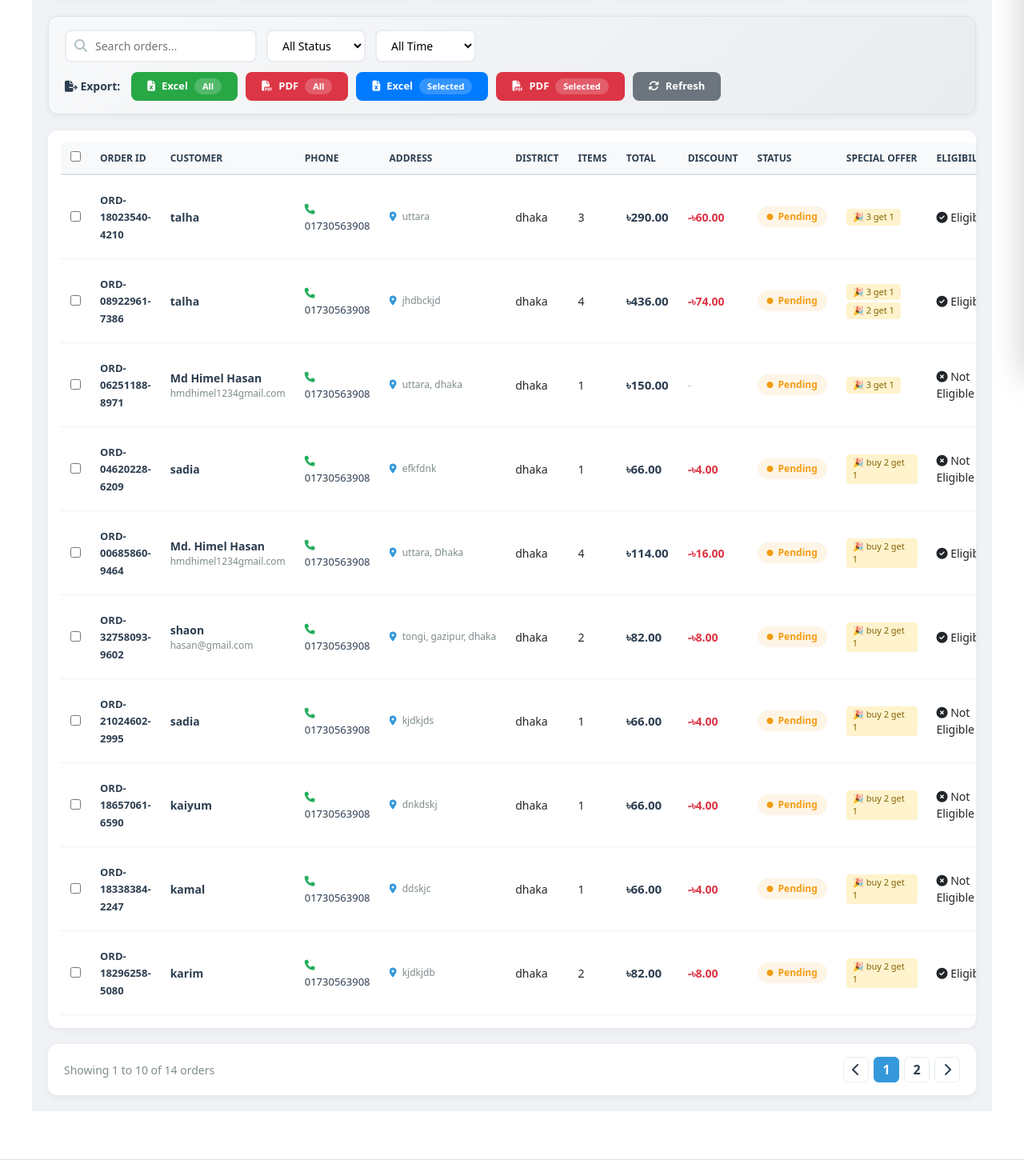
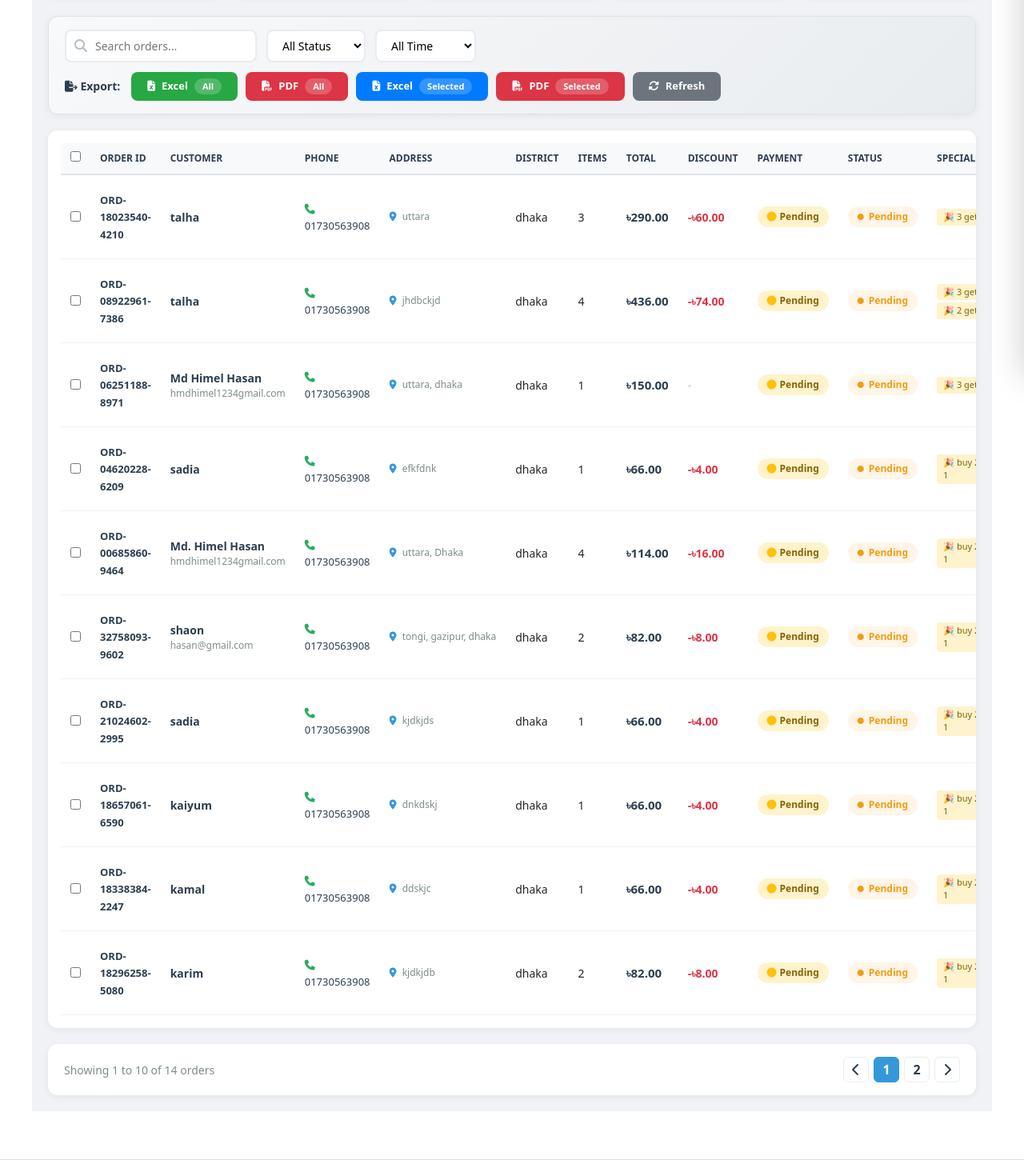
Before and after one commit to himel221/water, a Django app: page /admin-orders/ in a window 1280 px wide. Shown: the part 340-1790 px from the top of the page at 80% size. Run offline with Django 5.2, Linux system fonts and the light colour scheme; data comes from the database, SQL or seed files in the repository; both versions use the stored data as it was after the commit.

Commit message:
order,dashboard,products done

```diff
--- a/water_project/water_app/static/js/admin_orders.js
+++ b/water_project/water_app/static/js/admin_orders.js
@@ -18,7 +18,7 @@ function initializeOrders(orders) {
         if (tbody) {
             tbody.innerHTML = `
                 <tr>
-                    <td colspan="14" class="no-orders">
+                    <td colspan="15" class="no-orders">
                         <i class="fas fa-shopping-bag"></i>
                         <h3>No Orders Found</h3>
                         <p>Start making sales and watch your orders grow!</p>
@@ -143,24 +143,29 @@ function setupEventListeners() {
         }
     });
 
-    // Edit Order
+    // Edit Order - FIXED: Open in new tab or redirect to admin panel
     document.addEventListener('click', function(e) {
         const editBtn = e.target.closest('.btn-edit');
         if (editBtn) {
+            e.preventDefault();
             const orderId = editBtn.dataset.orderId;
             if (orderId) {
+                // Redirect to Django admin edit page
                 window.location.href = `/admin/water_app/order/${orderId}/change/`;
             }
         }
     });
 
-    // Delete Order
+    // Delete Order - FIXED: Use DELETE method with CSRF token
     document.addEventListener('click', function(e) {
         const deleteBtn = e.target.closest('.btn-delete');
         if (deleteBtn) {
+            e.preventDefault();
             const orderId = deleteBtn.dataset.orderId;
-            if (orderId && confirm(`Are you sure you want to delete order ${orderId}?`)) {
-                deleteOrder(orderId);
+            if (orderId) {
+                if (confirm(`Are you sure you want to delete order ${orderId}? This action cannot be undone.`)) {
+                    deleteOrder(orderId);
+                }
             }
         }
     });
@@ -275,7 +280,7 @@ function renderTable() {
     if (filteredOrders.length === 0) {
         tbody.innerHTML = `
             <tr>
-                <td colspan="14" class="no-orders">
+                <td colspan="15" class="no-orders">
                     <i class="fas fa-shopping-bag"></i>
                     <h3>No Orders Found</h3>
                     <p>Try adjusting your filters or search terms.</p>
@@ -300,6 +305,11 @@ function renderTable() {
         const statusClass = order.status || 'pending';
         const statusLabel = order.status ? order.status.charAt(0).toUpperCase() + order.status.slice(1) : 'Pending';
 
+        // Payment Status
+        const paymentStatus = order.payment_status || 'pending';
+        const paymentLabel = paymentStatus.charAt(0).toUpperCase() + paymentStatus.slice(1);
+        const paymentClass = paymentStatus.toLowerCase();
+
         // Offer HTML
         let offerHtml = '';
         if (order.special_offers_list && order.special_offers_list.length > 0) {
@@ -317,8 +327,8 @@ function renderTable() {
 
         // Eligibility HTML
         const eligibilityHtml = order.is_eligible_for_offer ?
-            `<span class="offer-eligibility-badge eligible"><i class="fas fa-check-circle"></i> Eligible</span>` :
-            `<span class="offer-eligibility-badge not-eligible"><i class="fas fa-times-circle"></i> Not Eligible</span>`;
+            `<span class="eligibility-badge eligible"><i class="fas fa-check-circle"></i> Eligible</span>` :
+            `<span class="eligibility-badge not-eligible"><i class="fas fa-times-circle"></i> Not Eligible</span>`;
 
         html += `
             <tr>
@@ -338,6 +348,12 @@ function renderTable() {
                 <td>${order.get_total_items || 0}</td>
                 <td><span class="amount">৳${(order.total_amount || 0).toFixed(2)}</span></td>
                 <td>${totalDiscount}</td>
+                <td>
+                    <span class="payment-badge ${paymentClass}">
+                        <i class="fas fa-circle"></i>
+                        ${paymentLabel}
+                    </span>
+                </td>
                 <td><span class="status-badge ${statusClass}"><i class="fas fa-circle"></i> ${statusLabel}</span></td>
                 <td>${offerHtml}</td>
                 <td>${eligibilityHtml}</td>
@@ -541,12 +557,15 @@ function viewOrder(orderId) {
                 <span class="label">Payment Method</span>
                 <span class="value">${escapeHtml(order.payment_method || 'Cash on Delivery')}</span>
             </div>
-            ${order.payment_status ? `
             <div class="detail-row">
                 <span class="label">Payment Status</span>
-                <span class="value">${escapeHtml(order.payment_status)}</span>
+                <span class="value">
+                    <span class="payment-badge ${order.payment_status || 'pending'}">
+                        <i class="fas fa-circle"></i>
+                        ${order.payment_status ? order.payment_status.charAt(0).toUpperCase() + order.payment_status.slice(1) : 'Pending'}
+                    </span>
+                </span>
             </div>
-            ` : ''}
         </div>
 
         <div class="detail-section">
@@ -722,23 +741,32 @@ function deleteOrder(orderId) {
         method: 'DELETE',
         headers: {
             'Content-Type': 'application/json',
-            'X-CSRFToken': csrfToken
+            'X-CSRFToken': csrfToken,
+            'X-Requested-With': 'XMLHttpRequest'
+        },
+        credentials: 'same-origin'
+    })
+    .then(response => {
+        if (!response.ok) {
+            throw new Error(`HTTP error! status: ${response.status}`);
         }
+        return response.json();
     })
-    .then(response => response.json())
     .then(data => {
+        console.log('Delete response:', data);
         if (data.status === 'success' || data.success) {
+            // Remove from currentOrders
             currentOrders = currentOrders.filter(o => o.order_id !== orderId);
             filteredOrders = filteredOrders.filter(o => o.order_id !== orderId);
             updateStats();
             renderTable();
-            showToast('Order deleted successfully!', 'success');
+            showToast('✅ Order deleted successfully!', 'success');
         } else {
             showToast(data.message || 'Failed to delete order', 'error');
         }
     })
     .catch(error => {
-        console.error('Error:', error);
+        console.error('❌ Delete error:', error);
         showToast('Error deleting order. Please try again.', 'error');
     });
 }
@@ -1003,4 +1031,4 @@ window.downloadInvoice = downloadInvoice;
 })();
 
 console.log('✅ Admin Orders JavaScript loaded successfully!');
-console.log('📋 All fields included in export: Order ID, Customer, Phone, Address, District, Items, Total, Discount, Status, Special Offer, Eligibility, Date');
+console.log('📋 All fields included in export: Order ID, Customer, Phone, Address, District, Items, Total, Discount, Payment Status, Order Status, Special Offer, Eligibility, Date');
--- a/water_project/water_app/templates/admin_orders.html
+++ b/water_project/water_app/templates/admin_orders.html
@@ -39,6 +39,45 @@
     .action-buttons .btn-view:hover {
         background: #3498db;
         color: white;
+    }
+
+    /* ===== Payment Badge ===== */
+    .payment-badge {
+        display: inline-flex;
+        align-items: center;
+        gap: 4px;
+        padding: 4px 12px;
+        border-radius: 20px;
+        font-size: 12px;
+        font-weight: 600;
+    }
+    .payment-badge.pending {
+        background: #fff3cd;
+        color: #856404;
+    }
+    .payment-badge.pending i {
+        color: #ffc107;
+    }
+    .payment-badge.completed {
+        background: #d4edda;
+        color: #155724;
+    }
+    .payment-badge.completed i {
+        color: #28a745;
+    }
+    .payment-badge.failed {
+        background: #f8d7da;
+        color: #721c24;
+    }
+    .payment-badge.failed i {
+        color: #dc3545;
+    }
+    .payment-badge.refunded {
+        background: #e8f4fd;
+        color: #0c5460;
+    }
+    .payment-badge.refunded i {
+        color: #17a2b8;
     }
 
     /* ===== Eligibility Badge ===== */
@@ -437,6 +476,7 @@
                         <th>Items</th>
                         <th>Total</th>
                         <th>Discount</th>
+                        <th>Payment</th>
                         <th>Status</th>
                         <th>Special Offer</th>
                         <th>Eligibility</th>
@@ -468,6 +508,12 @@
                             {% else %}
                             <span class="no-discount">-</span>
                             {% endif %}
+                        </td>
+                        <td>
+                            <span class="payment-badge {{ order.payment_status|default:'pending' }}">
+                                <i class="fas fa-circle"></i>
+                                {{ order.payment_status|default:'Pending'|title }}
+                            </span>
                         </td>
                         <td>
                             <span class="status-badge {{ order.status }}">
@@ -520,7 +566,7 @@
                     </tr>
                     {% empty %}
                     <tr>
-                        <td colspan="14" class="no-orders">
+                        <td colspan="15" class="no-orders">
                             <i class="fas fa-shopping-bag"></i>
                             <h3>No Orders Found</h3>
                             <p>Start making sales and watch your orders grow!</p>
--- a/water_project/water_app/urls.py
+++ b/water_project/water_app/urls.py
@@ -21,6 +21,7 @@ urlpatterns = [
     #Admin Views
     path('admin-dashboard/', views.admin_dashboard, name='admin_dashboard'),
     path('admin-orders/', views.admin_orders, name='admin_orders'),
+    path('api/orders/<str:order_id>/delete/', views.delete_order, name='delete_order'),
 
     #  Export URLs
     path('api/orders/export/excel/', views.export_orders_excel, name='export_orders_excel'),
```
Also changed, not shown: water_project/water_app/tests.py (+46 -1 lines), water_project/db.sqlite3, water_project/products/bkash_Gh6cBre.png (deleted), water_project/products/cod.jpg (deleted), water_project/products/rocket_E9BkWDa.png (added).
